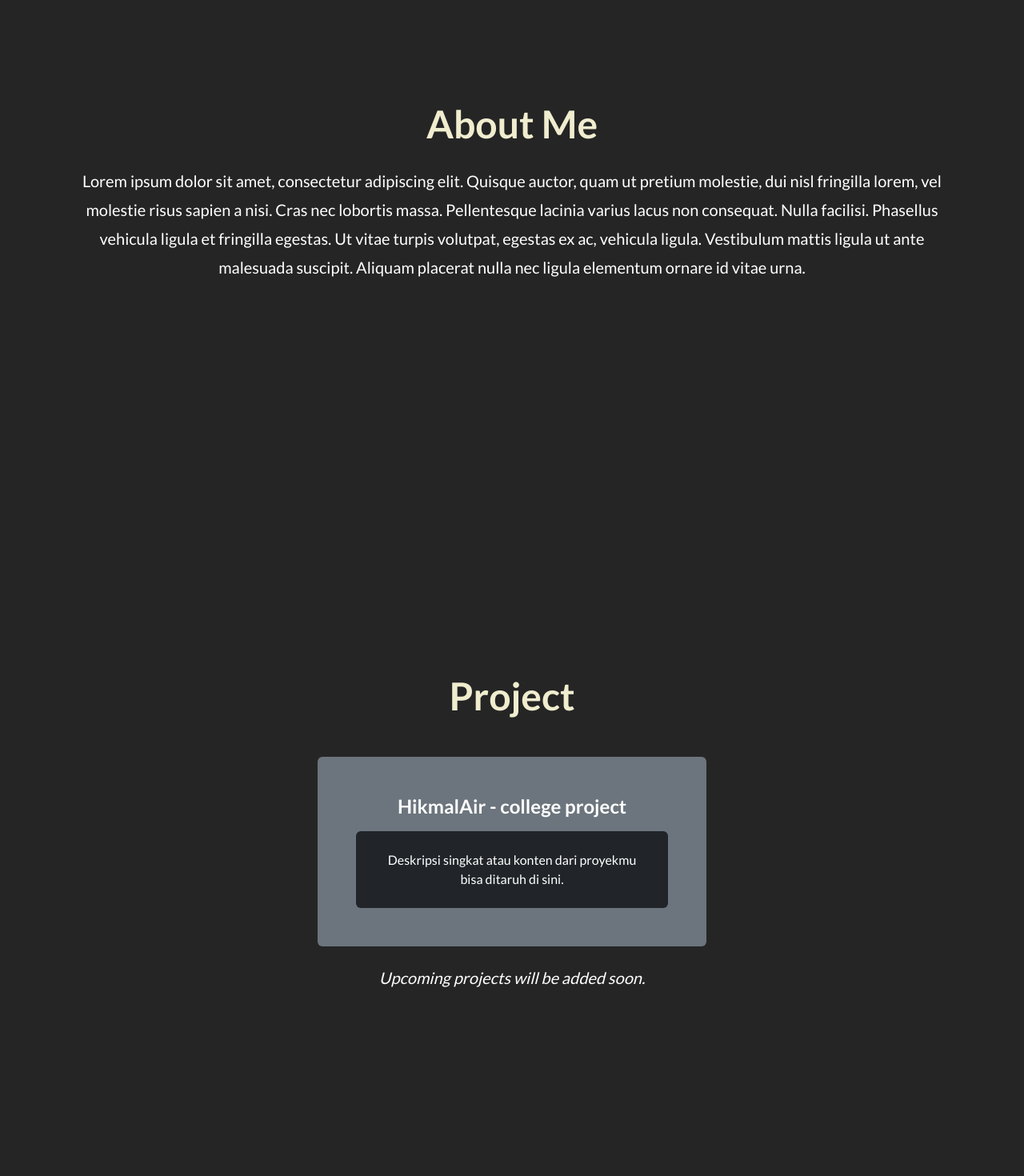
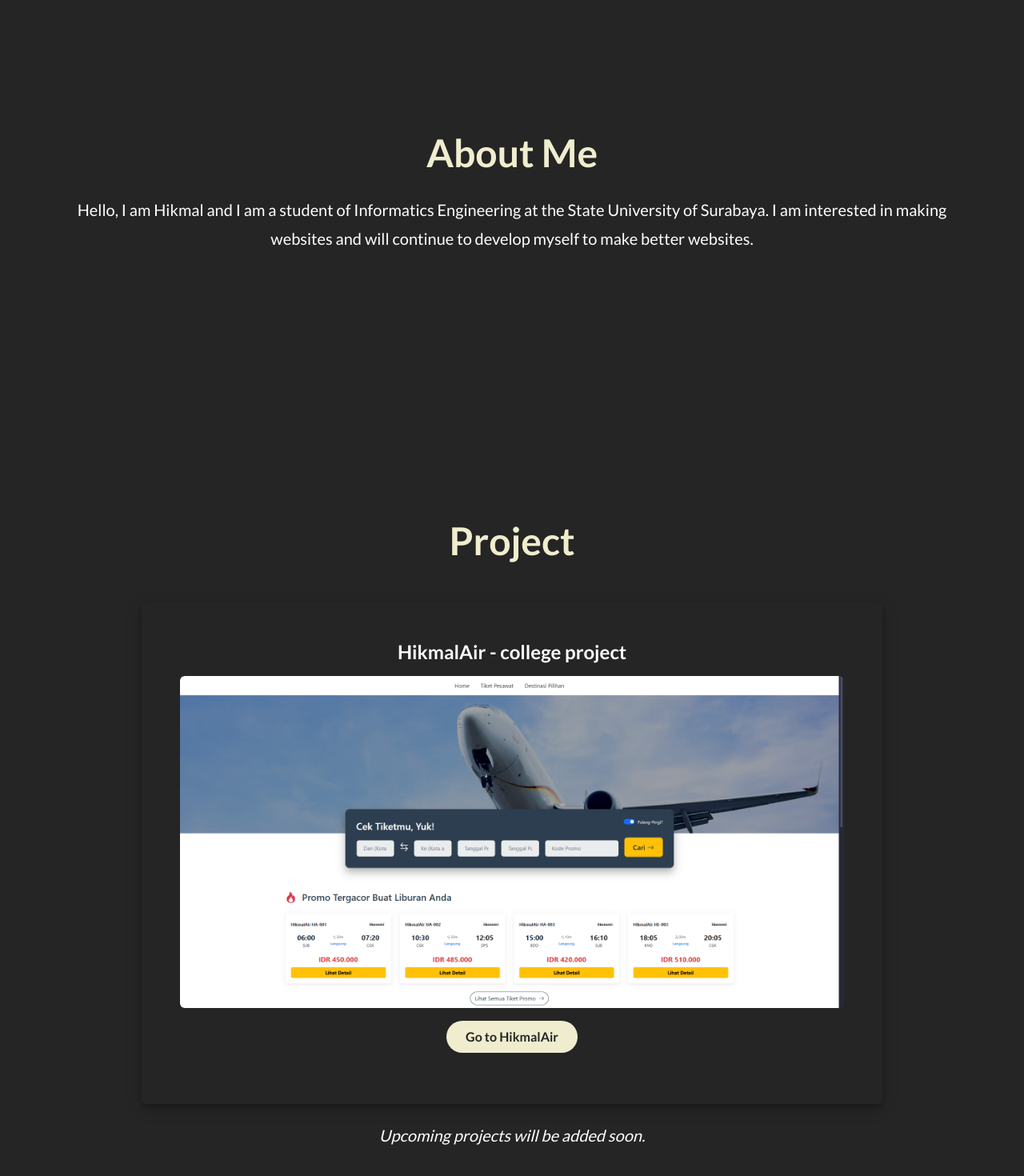
Before and after one commit to andyhap/about-me-web, a Next.js app: page / in a window 1280 px wide. Shown: the part 953-2423 px from the top of the page at 80% size. Built offline with nearby package versions, Linux system fonts and the light colour scheme.

Commit message:
add some effect and add my project

```diff
--- a/app/page.tsx
+++ b/app/page.tsx
@@ -42,14 +42,9 @@ export default function Page() {
       <section data-aos="fade-up" id="About" className="container text-center d-flex flex-column justify-content-center align-items-center min-vh-100">
         <h2 className="about-me-title display-5 fw-bold mb-4">About Me</h2>
         <p className="about-me-text fs-5">
-          Lorem ipsum dolor sit amet, consectetur adipiscing elit. Quisque
-          auctor, quam ut pretium molestie, dui nisl fringilla lorem, vel
-          molestie risus sapien a nisi. Cras nec lobortis massa. Pellentesque
-          lacinia varius lacus non consequat. Nulla facilisi. Phasellus
-          vehicula ligula et fringilla egestas. Ut vitae turpis volutpat,
-          egestas ex ac, vehicula ligula. Vestibulum mattis ligula ut ante
-          malesuada suscipit. Aliquam placerat nulla nec ligula elementum
-          ornare id vitae urna.
+          Hello, I am Hikmal and I am a student of Informatics Engineering at the State
+          University of Surabaya. I am interested in making websites and will continue
+          to develop myself to make better websites.
         </p>
       </section>
 
@@ -59,18 +54,20 @@ export default function Page() {
         <div className="row justify-content-center">
           <div className="col-lg-10">
             {/* Kotak abu-abu */}
-            <div className="bg-secondary rounded p-5 mb-4">
+            <div className="bg-project rounded p-5 mb-4">
               <h3 className="text-white fw-semibold fs-4 mb-3">
                 HikmalAir - college project
               </h3>
-              {/* Kotak hitam di dalam kotak abu-abu */}
-              <div className="bg-dark rounded p-4">
-                <p className="text-white mb-0">
-                  Deskripsi singkat atau konten dari proyekmu bisa ditaruh di sini.
-                </p>
+              {/* gambar project */}
+              <div className="bg-dark rounded overflow-hidden mb-3" style={{ aspectRatio: '2 / 1' }}>
+                <img
+                  src="/image/HikmalAir-dashbord.png"
+                  alt="HikmalAir screenshot"
+                  className="w-100 h-100 object-fit-cover"
+                />
               </div>
+              <p><a href="https://hikmalair-production.up.railway.app/login" className="text-decoration-none btn hero-btn">Go to HikmalAir</a></p>
             </div>
-
             <p className="fst-italic fs-5 text-white">
               Upcoming projects will be added soon.
             </p>
@@ -91,7 +88,7 @@ export default function Page() {
         </a>
 
         {/* Social Media Buttons */}
-        <div data-aos="fade-up" className="sosmed-button d-flex gap-3 justify-content-center mt-3 py-3">
+        <div data-aos="fade-up" className="sosmed-btn d-flex gap-3 justify-content-center mt-3 py-3">
           <a
             href="https://www.instagram.com/andy.hap_/"
             target="_blank"
--- a/app/style/page.css
+++ b/app/style/page.css
@@ -72,6 +72,18 @@ main {
     color: #F0EDCF;
 }
 
+.bg-project {
+    background-color: #252525;
+    padding: 2rem;
+    border-radius: 10px;
+    box-shadow: 0 4px 8px 0 rgba(0, 0, 0, 0.2), 0 6px 20px 0 rgba(0, 0, 0, 0.19);
+}
+
+.project-btn{
+    background-color: #F0EDCF;
+    color: #252525;
+}
+
 .contact-title {
     font-size: 3rem;
     font-weight: 800;
@@ -84,13 +96,18 @@ main {
     background-color: #F0EDCF;
 }
 
-.sosmed-button a {
+.sosmed-btn a {
     width: 50px;
     height: 50px;
     font-size: 27px;
     background-color: #F0EDCF;
 }
 
+.sosmed-btn a:hover {
+    border: 2px solid;
+    color: #F0EDCF;
+}
+
 /* Smooth scrolling untuk navigation */
 html {
     scroll-behavior: smooth;
```
Also changed, not shown: public/image/HikmalAir-dashbord.png (added).
